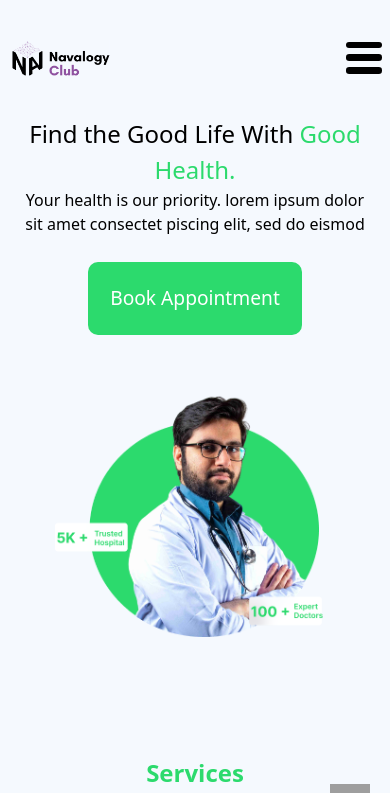
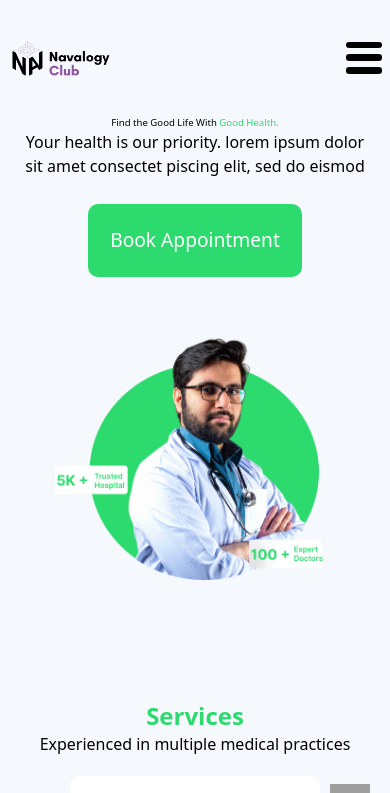
Before and after one commit to ReactersInc/telemedicine-frontend, a React (Create React App) app: page / in a window 390 px wide. Shown: the top 793 px of the page. Built offline with nearby package versions, Linux system fonts and the light colour scheme; grey boxes are pictures that could not be loaded; the HTML template or start-up script is replaced by a standard one.

Commit message:
some modifications in homepage

```diff
--- a/src/App.css
+++ b/src/App.css
@@ -8,7 +8,14 @@ input:active {
   overflow: unset;
 }
 .webcontainer {
-  margin: 0px 20px;
+  margin: 0px 100px;
+}
+
+
+@media screen and (max-width: 700px){
+  .webcontainer{
+    margin: 0px 20px;
+  }
 }
 
 @tailwind base;
--- a/src/pages/home/index.module.css
+++ b/src/pages/home/index.module.css
@@ -101,7 +101,7 @@
 }
 
 .homeAboutVideo {
-  width: 25%;
+  width: 20%;
 }
 .homeAboutVideo > video {
   border-radius: 10px;
@@ -110,7 +110,7 @@
   width: 100%;
   font-size: 1.5rem;
   line-height: 1.6;
-  /* margin-left: 5%; */
+  margin-left: 5%;
 }
 .homeContactContainer {
   width: 100%;
@@ -133,9 +133,7 @@
   align-items: center;
   justify-content: space-evenly;
 }
-.homeContactLineContainer {
-  width: 100%;
-}
+
 .homeContactLine {
   display: flex;
   align-items: center;
@@ -170,7 +168,7 @@
   }
 
   .homeBannerText > h1 {
-    font-size: 1.5rem; /* Reduce font size */
+    font-size: 0.6rem; /* Reduce font size */
   }
 
   .homeBannerText .homeBannerBtn{
```
